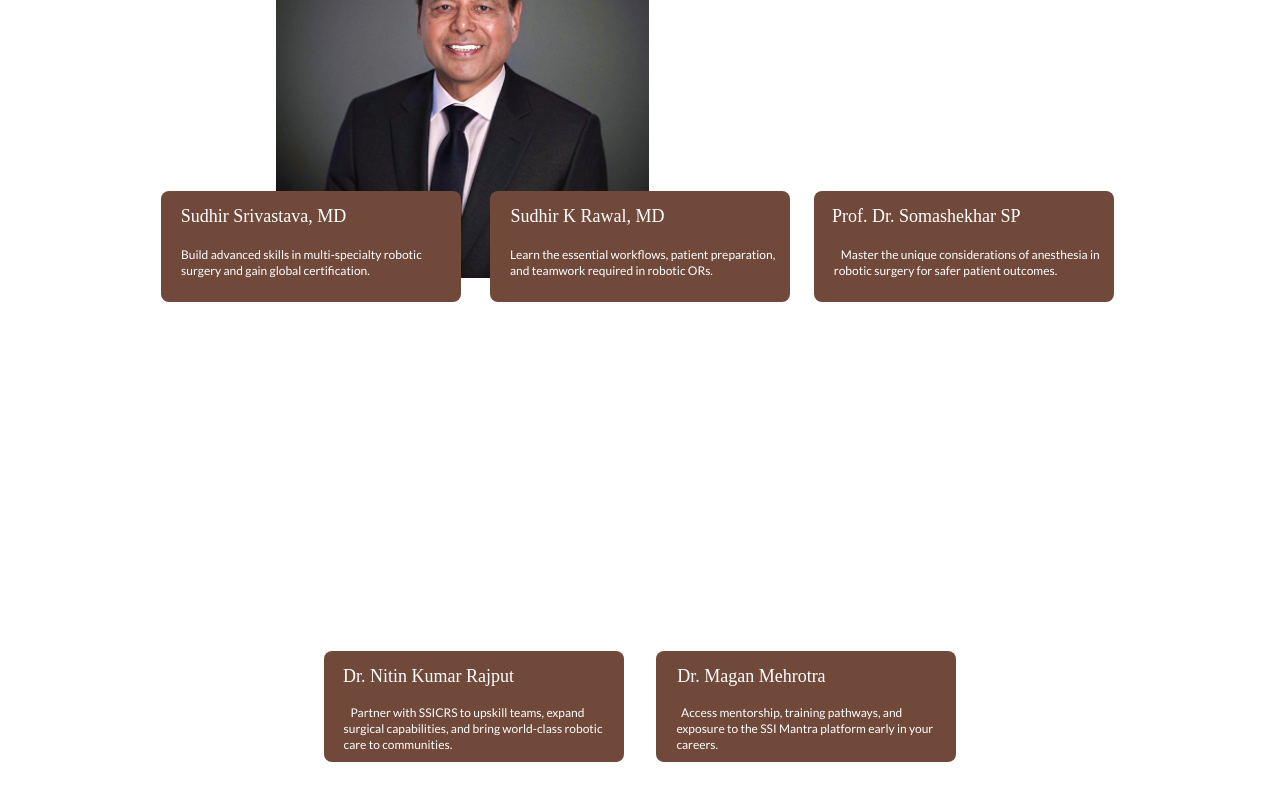
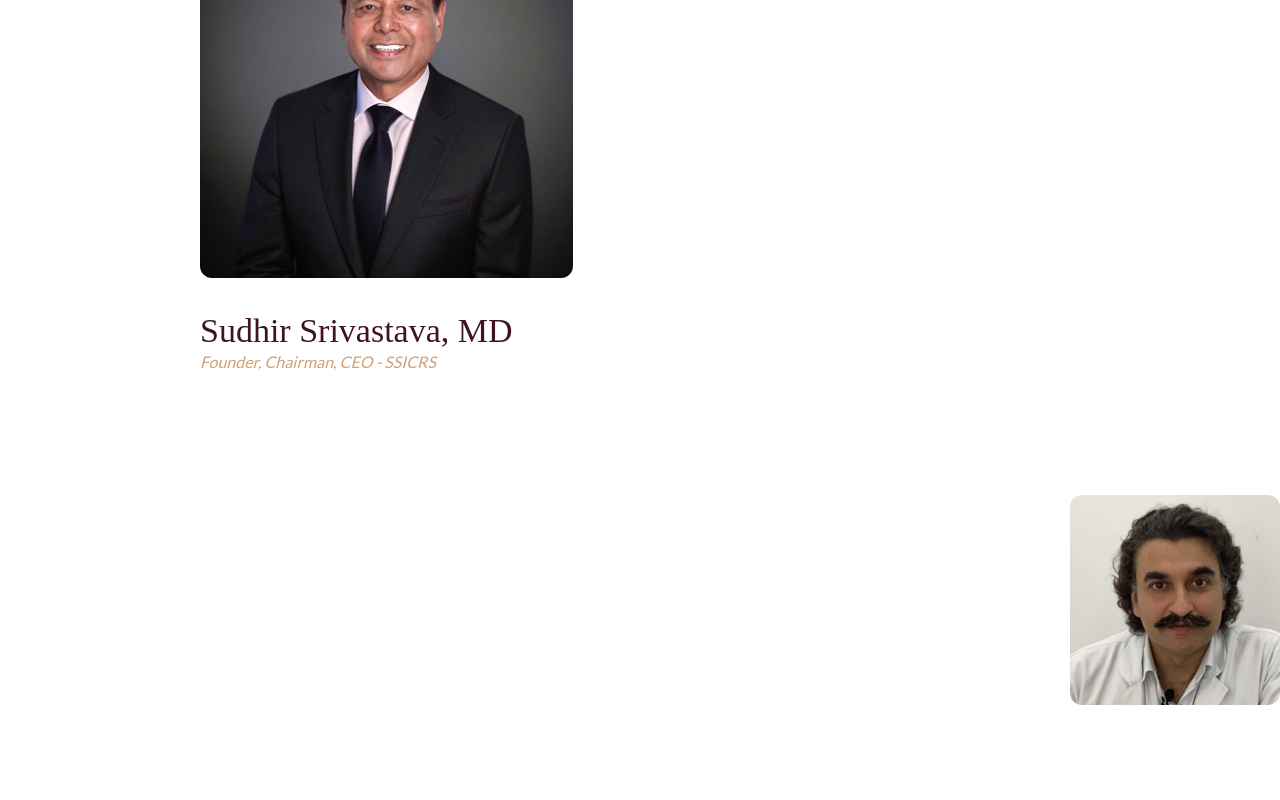
Before and after one commit to puneetshukla041/ssicrs, a Next.js app: page /home in a window 1280 px wide. Shown: the part 3815-4615 px from the top of the page. Built offline with nearby package versions, Linux system fonts and the light colour scheme.

Commit message:
i changed the heading and the texts under the images
<br> commits to relined all the allignment

```diff
--- a/components/home/sixthsection.tsx
+++ b/components/home/sixthsection.tsx
@@ -11,14 +11,14 @@ export default function FourthSection() {
         className="absolute"
         style={{
           fontFamily: "DM Serif Text, serif",
-          fontWeight: 400,
+          fontWeight: 530,
           fontSize: "40px",
           color: "#A67950",
           top: "80px",
-          left: "276px",
+          left: "200px",
         }}
       >
-        For Whom
+        Our Expert Faculty
       </h2>
 
       {/* First Image */}
@@ -26,7 +26,7 @@ export default function FourthSection() {
         className="absolute"
         style={{
           top: "200px",
-          left: "276px",
+          left: "200px",
         }}
       >
         <Image
@@ -38,48 +38,38 @@ export default function FourthSection() {
         />
       </div>
 
-      {/* Card */}
-      <div
-        className="absolute rounded-lg flex items-center justify-center"
+      {/* Heading under first image */}
+      <h3
+        className="absolute"
         style={{
-          width: "300px",
-          height: "111px",
-          top: `${235 + 251}px`, // 200 (image top) + 321 (gap from figma)
-          left: "24.3%",
-          transform: "translateX(-50%)",
-          backgroundColor: "#70493B",
-        }}
-      >
-        <h3
-          style={{
+          top: "600px", // slightly below image 1
+          left: "200px",
           fontFamily: "DM Serif Text, serif",
-            fontWeight: "200",
-            fontSize: "18px",
-            color: "#FFFFFF",
-            margin: "-60px 0 0 -95px",
+          fontWeight: 400,
+          fontSize: "34px",
+          color: "#401323",
         }}
       >
         Sudhir Srivastava, MD
-
       </h3>
 
+      {/* Subtitle under heading */}
       <p
+        className="absolute"
         style={{
+          top: "645px", // slightly below heading
+          left: "200px",
           fontFamily: "Lato, sans-serif",
-            fontWeight: "400",
-            fontSize: "12px",
-            color: "#FFFFFF",
-            lineHeight: "16px",
-            margin: "0",
-            position: "absolute",
-            top: "calc(30px + 22px + 4px)",
-            left: "20px",
+          fontStyle: "italic",
+          fontWeight: 400,
+          fontSize: "16px",
+          color: "#D2A073",
         }}
       >
-          Build advanced skills in multi-specialty robotic<br /> surgery
-          and gain global certification.
+        Founder, Chairman, CEO - SSICRS
       </p>
-      </div>
+
+      {/* Second Image */}
       <div
         className="absolute"
         style={{
@@ -97,53 +87,14 @@ export default function FourthSection() {
           className="rounded-xl"
         />
       </div>
-          {/* Card */}
-      <div
-        className="absolute rounded-lg flex items-center justify-center"
-        style={{
-          width: "300px",
-          height: "111px",
-          top: `${235 + 251}px`, // 200 (image top) + 321 (gap from figma)
-          left: "50%",
-          transform: "translateX(-50%)",
-          backgroundColor: "#70493B",
-        }}
-      >
-        <h3
-          style={{
-            fontFamily: "DM Serif Text, serif",
-            fontWeight: "200",
-            fontSize: "18px",
-            color: "#FFFFFF",
-            margin: "-60px 0 0 -105px", // spacing from top-left
-          }}
-        >
-          Sudhir K Rawal, MD
-        </h3>
 
-  {/* Subtitle */}
-  <p
-    style={{
-      fontFamily: "Lato, sans-serif",
-      fontWeight: "400",
-      fontSize: "12px",
-      color: "#FFFFFF",
-      lineHeight: "16px",
-      margin: "0 0 0 0", // no change to heading padding
-      position: "absolute",
-      top: "calc(30px + 22px + 4px)", // heading top + heading height + small gap
-      left: "20px", // same as heading
-    }}
-  > Learn the essential workflows, patient preparation,<br/> and teamwork required in robotic ORs.</p>
-    </div>
-
-
+      {/* Third Image */}
       <div
         className="absolute"
         style={{
           top: "200px",
-          left: "1250px",
-          right: "270px",
+          left: "1320px",
+          right: "210px",
           bottom: "689px",
         }}
       >
@@ -155,51 +106,13 @@ export default function FourthSection() {
           className="rounded-xl"
         />
       </div>
-      {/* Card */}
-      <div
-        className="absolute rounded-lg flex items-center justify-center"
-        style={{
-          width: "300px",
-          height: "111px",
-          top: `${235 + 251}px`, // 200 (image top) + 321 (gap from figma)
-          left: "75.3%",
-          transform: "translateX(-50%)",
-          backgroundColor: "#70493B",
-        }}
-      >
-        <h3
-          style={{
-            fontFamily: "DM Serif Text, serif",
-            fontWeight: "200",
-            fontSize: "18px",
-            color: "#FFFFFF",
-            margin: "-60px 0 0 -75px", // spacing from top-left
-          }}
-        >
-          Prof. Dr. Somashekhar SP
-        </h3>
 
-  {/* Subtitle */}
-  <p
-    style={{
-      fontFamily: "Lato, sans-serif",
-      fontWeight: "400",
-      fontSize: "12px",
-      color: "#FFFFFF",
-      lineHeight: "16px",
-      margin: "0 0 0 0", // no change to heading padding
-      position: "absolute",
-      top: "calc(30px + 22px + 4px)", // heading top + heading height + small gap
-      left: "20px", // same as heading
-    }}
-  >    Master the unique considerations of anesthesia in<br/> robotic surgery for safer patient outcomes.</p>
-      </div>
-
+      {/* Fourth Image */}
       <div
         className="absolute"
         style={{
-          top: "650px",
-          left: "521px",
+          top: "780px",
+          left: "480px",
           right: "1005px",
           bottom: "689px",
         }}
@@ -212,102 +125,23 @@ export default function FourthSection() {
           className="rounded-xl"
         />
       </div>
-      {/* Card */}
-      <div
-        className="absolute rounded-lg flex items-center justify-center"
-        style={{
-          width: "300px",
-          height: "111px",
-          top: `${295 + 651}px`, // 200 (image top) + 321 (gap from figma)
-          left: "37%",
-          transform: "translateX(-50%)",
-          backgroundColor: "#70493B",
-        }}
-      >
-        <h3
-          style={{
-            fontFamily: "DM Serif Text, serif",
-            fontWeight: "200",
-            fontSize: "18px",
-            color: "#FFFFFF",
-            margin: "-60px 0 0 -90px", // spacing from top-left
-          }}
-        >
-          Dr. Nitin Kumar Rajput
-        </h3>
 
-  {/* Subtitle */}
-  <p
-    style={{
-      fontFamily: "Lato, sans-serif",
-      fontWeight: "400",
-      fontSize: "12px",
-      color: "#FFFFFF",
-      lineHeight: "16px",
-      margin: "0 0 0 0", // no change to heading padding
-      position: "absolute",
-      top: "calc(28px + 22px + 4px)", // heading top + heading height + small gap
-      left: "20px", // same as heading
-    }}
-  >    Partner with SSICRS to upskill teams, expand<br/> surgical capabilities, and bring world-class robotic care to communities.</p>
-      </div>
-
-
+      {/* Fifth Image */}
       <div
         className="absolute"
         style={{
-          top: "650px",
-          left: "1011px",
-          right: "515px",
+          top: "790px",
+          left: "1070px",
           bottom: "689px",
         }}
       >
         <Image
           src="/images/sixthsection/image5.png"
           alt="Fourth Section Image"
-          width={373}
-          height={378}
+          width={370}
+          height={330}
           className="rounded-xl"
         />
-      </div>
-          {/* Card */}
-      <div
-        className="absolute rounded-lg flex items-center justify-center"
-        style={{
-          width: "300px",
-          height: "111px",
-          top: `${295 + 651}px`, // 200 (image top) + 321 (gap from figma)
-          left: "63%",
-          transform: "translateX(-50%)",
-          backgroundColor: "#70493B",
-        }}
-      >
-        <h3
-          style={{
-            fontFamily: "DM Serif Text, serif",
-            fontWeight: "200",
-            fontSize: "18px",
-            color: "#FFFFFF",
-            margin: "-60px 0 0 -110px", // spacing from top-left
-          }}
-        >
-          Dr. Magan Mehrotra
-        </h3>
-
-  {/* Subtitle */}
-  <p
-    style={{
-      fontFamily: "Lato, sans-serif",
-      fontWeight: "400",
-      fontSize: "12px",
-      color: "#FFFFFF",
-      lineHeight: "16px",
-      margin: "0 0 0 0", // no change to heading padding
-      position: "absolute",
-      top: "calc(28px + 22px + 4px)", // heading top + heading height + small gap
-      left: "20px", // same as heading
-    }}
-  >   Access mentorship, training pathways, and <br/>exposure to the SSI Mantra platform early in your careers.</p>
       </div>
 
     </section>
```
Lines whose indentation alone changed are shown as unchanged.
